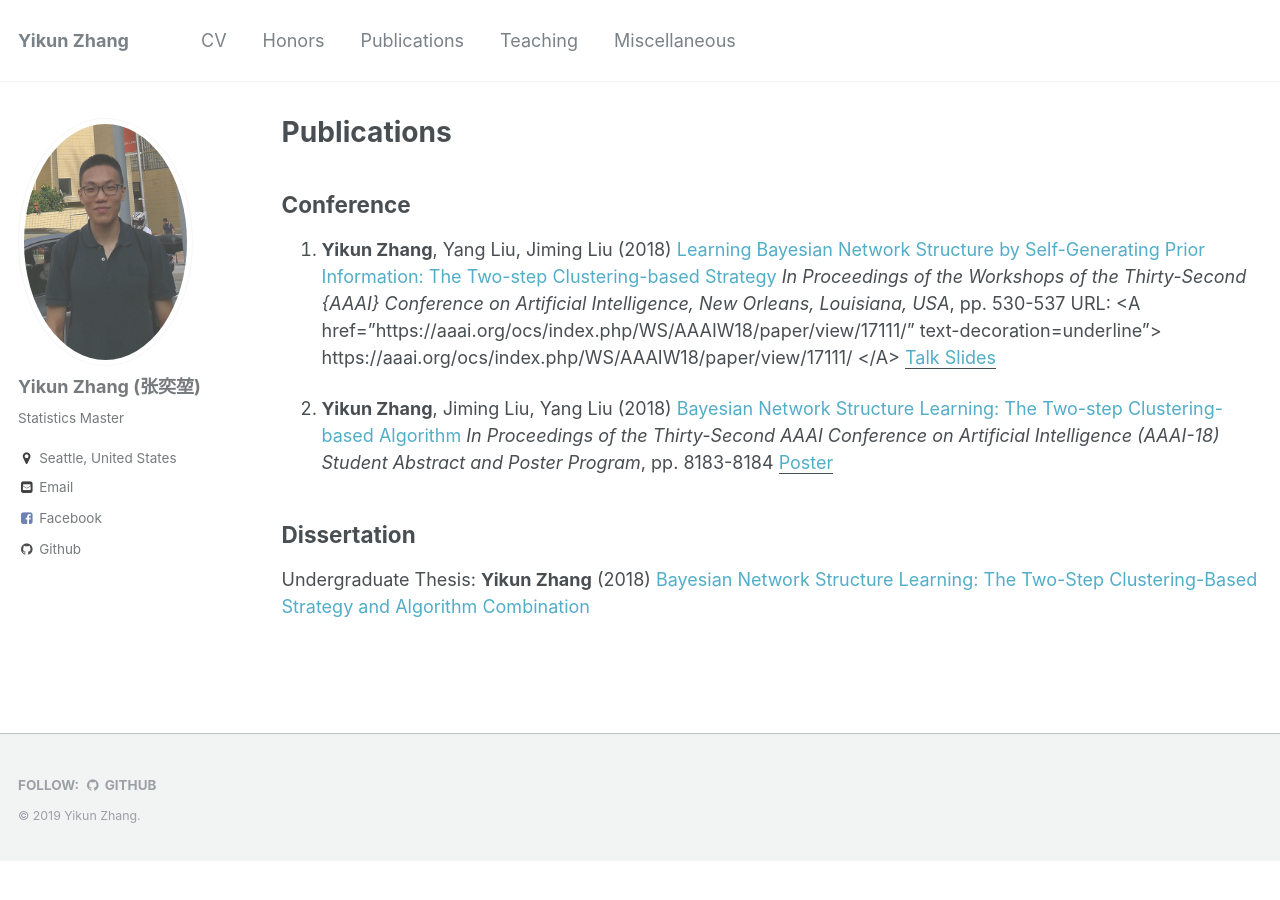
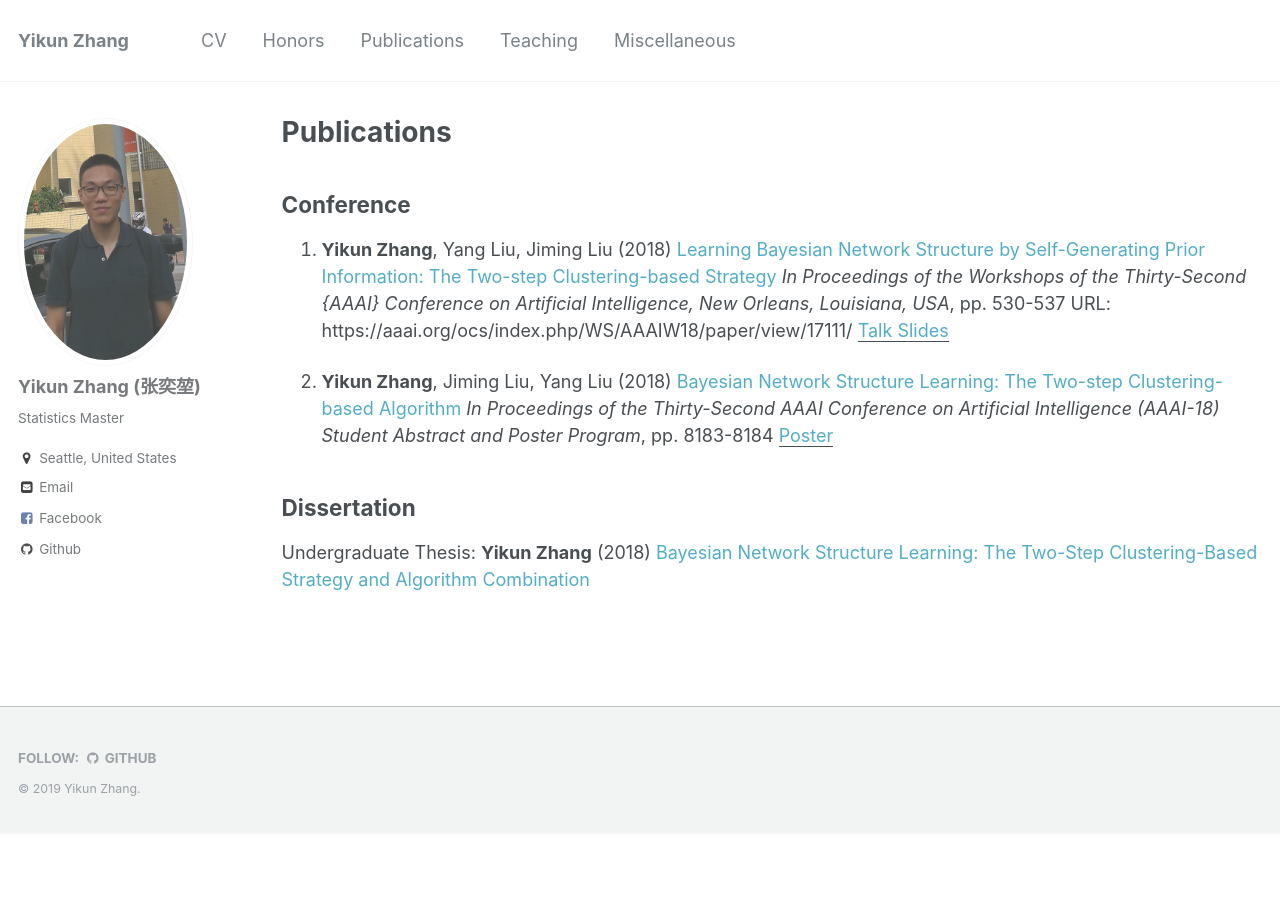
Before and after one commit to zhangyk8/zhangyk8.github.io, a Jekyll site: the page built from _pages/publications.md, in a window 1280 px wide. Built offline with Jekyll 4.4.1, drawn with Linux system fonts in a browser that asks for light colours.

Commit message:
Update publications.md

```diff
--- a/_pages/publications.md
+++ b/_pages/publications.md
@@ -23,7 +23,7 @@
 
 ## Conference
 
-1. **Yikun Zhang**, Yang Liu, Jiming Liu (2018) <A href="https://zhangyk8.github.io/publications/AAAIWorkshop.pdf" style="color: #52adc8; text-decoration=underline"> Learning Bayesian Network Structure by Self-Generating Prior Information: The Two-step Clustering-based Strategy </A>  _In Proceedings of the Workshops of the Thirty-Second {AAAI} Conference on Artificial Intelligence, New Orleans, Louisiana, USA_, pp. 530-537 URL: <A href="https://aaai.org/ocs/index.php/WS/AAAIW18/paper/view/17111/" text-decoration=underline"> https://aaai.org/ocs/index.php/WS/AAAIW18/paper/view/17111/ </A> <u style="color: #52adc8"><A href="https://zhangyk8.github.io/publications/Workshop_Talk.pdf" style="color: #52adc8; text-decoration=underline">  Talk Slides </A></u>
+1. **Yikun Zhang**, Yang Liu, Jiming Liu (2018) <A href="https://zhangyk8.github.io/publications/AAAIWorkshop.pdf" style="color: #52adc8; text-decoration=underline"> Learning Bayesian Network Structure by Self-Generating Prior Information: The Two-step Clustering-based Strategy </A>  _In Proceedings of the Workshops of the Thirty-Second {AAAI} Conference on Artificial Intelligence, New Orleans, Louisiana, USA_, pp. 530-537 URL: <A href="https://aaai.org/ocs/index.php/WS/AAAIW18/paper/view/17111/" style="text-decoration=underline"> https://aaai.org/ocs/index.php/WS/AAAIW18/paper/view/17111/ </A> <u style="color: #52adc8"><A href="https://zhangyk8.github.io/publications/Workshop_Talk.pdf" style="color: #52adc8; text-decoration=underline">  Talk Slides </A></u>
 
 2. **Yikun Zhang**, Jiming Liu, Yang Liu (2018) <A href="https://zhangyk8.github.io/publications/AAAIStudentAbstract.pdf" style="color: #52adc8; text-decaration=underline"> Bayesian Network Structure Learning: The Two-step Clustering-based Algorithm </A>  _In Proceedings of the Thirty-Second AAAI Conference on Artificial Intelligence (AAAI-18) Student Abstract and Poster Program_, pp. 8183-8184  <u style="color: #52adc8"><A href="https://zhangyk8.github.io/publications/poster_SA.pdf" style="color: #52adc8; text-decoration=underline"> Poster </A></u>
 
```
